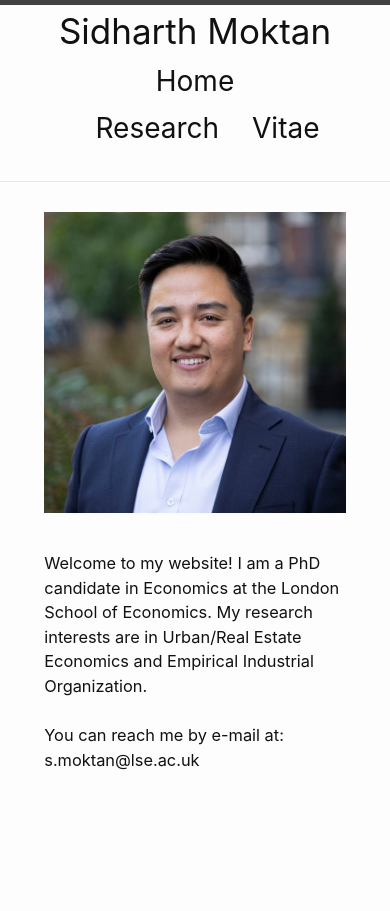
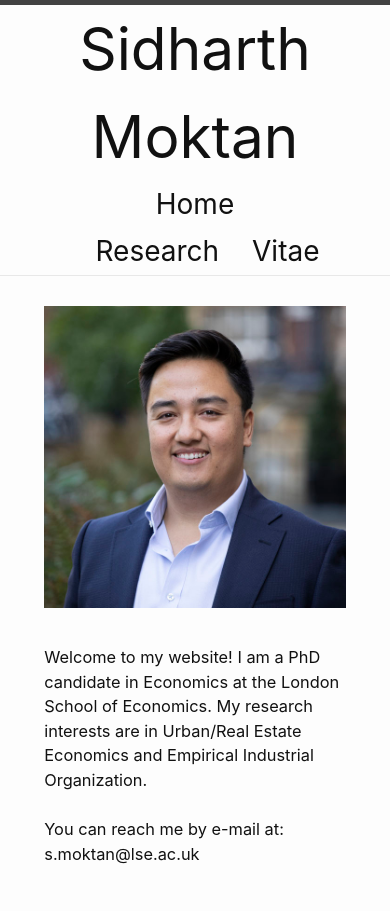
Before and after one commit to sidharthmoktan/sidharthmoktan.github.io, a Jekyll site: the page built from index.markdown, in a window 390 px wide. Built offline with Jekyll 4.4.1, drawn with Linux system fonts in a browser that asks for light colours.

Commit message:
Update _layout.scss

```diff
--- a/_sass/minima/_layout.scss
+++ b/_sass/minima/_layout.scss
@@ -2,12 +2,6 @@
  * Site header
  */
 .site-header {
-  @media screen and (min-width: 601px) {
-      font-size: 4.5vw
-  }
-  @media screen and (max-width: 600px) {
-    @include relative-font-size(2.5);
-  }
   text-align: center;
   border-top: 5px solid $grey-color-dark;
   border-bottom: 1px solid $grey-color-light;
@@ -16,7 +10,16 @@
   // Positioning context for the mobile navigation icon
   position: relative;
 }
-
+@media screen and (min-width: 601px) {
+  .site-header {
+    font-size: 4.5vw
+  }
+}
+@media screen and (max-width: 600px) {
+  .site-header {
+    font-size: 15vw
+  }
+}
 
 
 .site-title {
```
